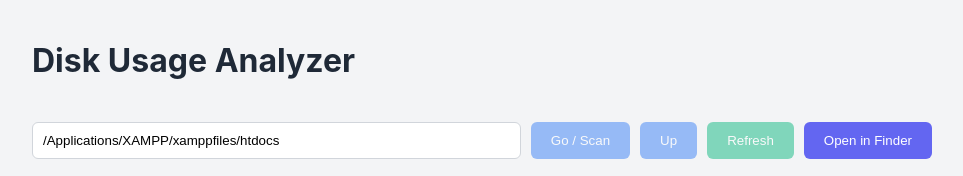
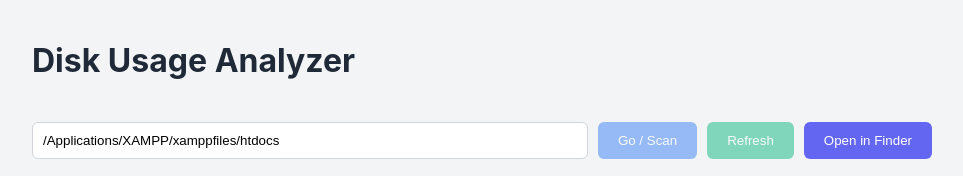
Before and after one commit to argongym/disk-analyzer, a website: page public/index.html in a window 1280 px wide. Shown: the top 176 px of the page, without its empty margins (158-1121 px from the left). Drawn offline with nearby package versions, Linux system fonts and the light colour scheme; no server answers.

Commit message:
Remove Up button

```diff
--- a/public/index.html
+++ b/public/index.html
@@ -183,7 +183,7 @@
         <div class="scan-controls">
             <input type="text" v-model="currentPath" @keyup.enter="scanPath(currentPath)">
             <button @click="scanPath(currentPath)" :disabled="loading">Go / Scan</button>
-            <button @click="goUp" :disabled="currentPath === '/' || loading">Up</button>
+
             <button @click="scanPath(currentPath, true)" :disabled="loading"
                 style="background-color: #10b981;">Refresh</button>
             <button @click="openInFinder" :disabled="!currentPath" style="background-color: #6366f1;">Open in
@@ -338,12 +338,7 @@
                     if (!this.currentData || !this.currentData.totalSize) return 0;
                     return ((size / this.currentData.totalSize) * 100).toFixed(1);
                 },
-                goUp() {
-                    const parts = this.currentPath.split('/').filter(p => p);
-                    parts.pop();
-                    const newPath = '/' + parts.join('/');
-                    this.scanPath(newPath || '/');
-                },
+
                 async openInFinder() {
                     if (!this.currentPath) return;
                     try {
```
